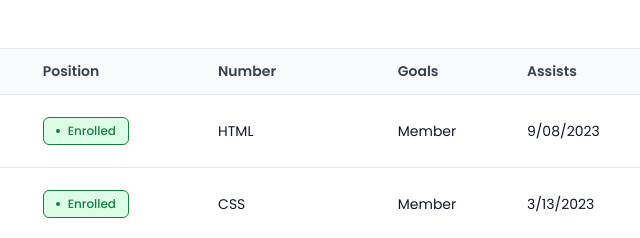
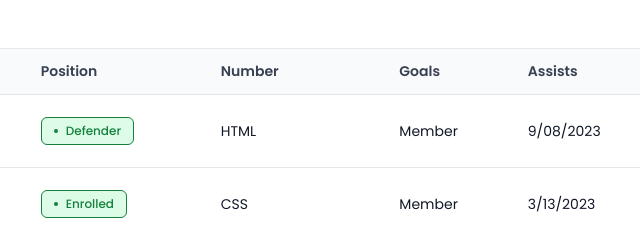
Before and after one commit to KingAJ19/new-player-stats, a plain HTML site: page index.html in a window 1280 px wide. Shown: the top 238 px of the page, 472-1112 px from the left. Drawn offline with Linux system fonts and the light colour scheme.

Commit message:
defender

```diff
--- a/index.html
+++ b/index.html
@@ -36,7 +36,7 @@
                   </div>
                 </td>
                 <td data-label="Status">
-                  <div class="user__badge">Enrolled</div>
+                  <div class="user__badge">Defender</div>
                 </td>
                 <td data-label="Course">
                   <span>HTML</span>
```
